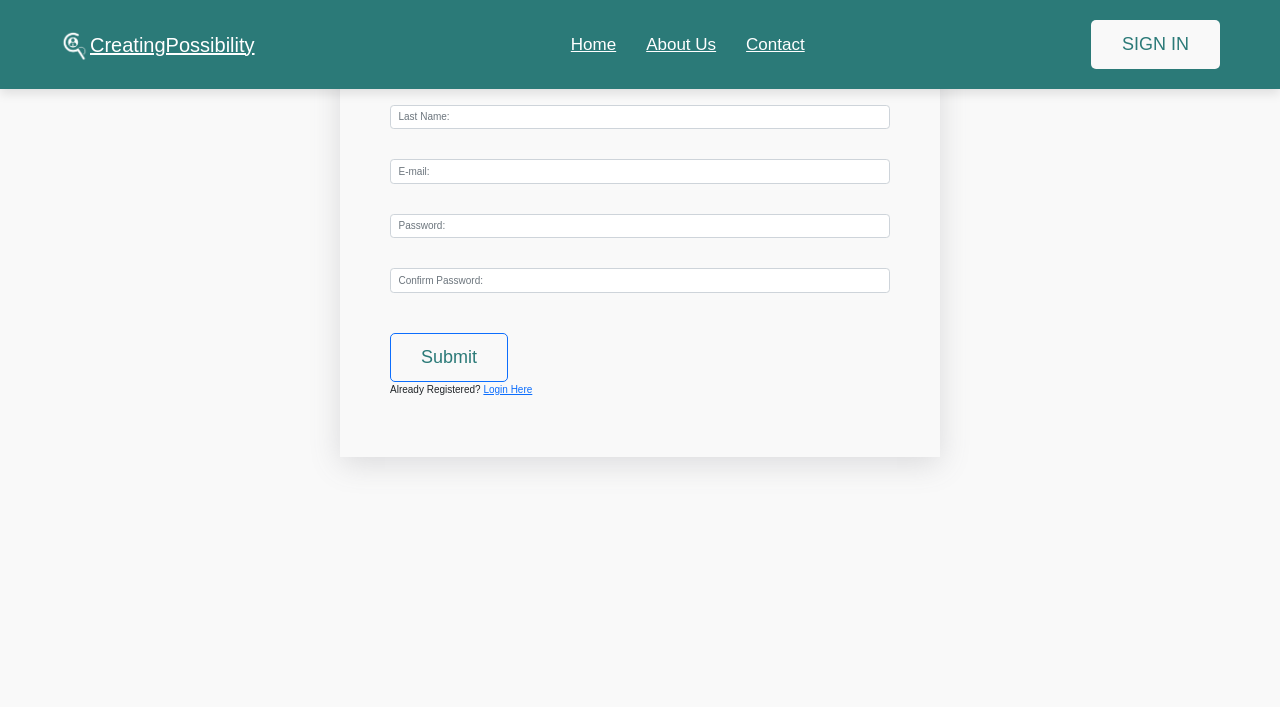
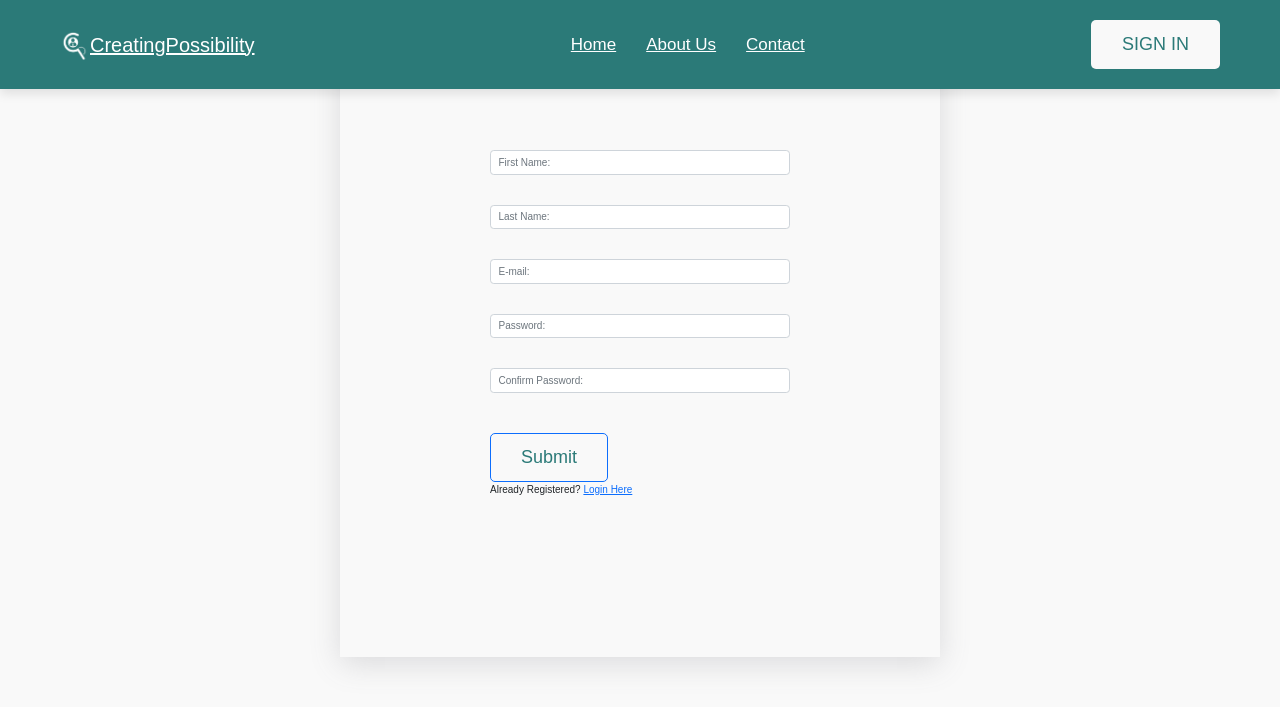
Before and after one commit to AiiJhayy/ByteMe, a PHP site: page /Reg_Seeker.php in a window 1280 px wide. Shown: the top 707 px of the page. Run offline with PHP 8.4, Linux system fonts and the light colour scheme.

Commit message:
Reg_Emp and Reg_Seeker padding change

```diff
--- a/Reg_Employer.php
+++ b/Reg_Employer.php
@@ -12,7 +12,7 @@
         .container {
             max-width: 600px;
             margin: 0 auto;
-            padding: 50px;
+            padding: 150px;
             box-shadow: rgba(100, 100, 111, 0.2) 0px 7px 29px 0px;
         }
 
--- a/Reg_Seeker.php
+++ b/Reg_Seeker.php
@@ -12,7 +12,7 @@
         .container {
             max-width: 600px;
             margin: 0 auto;
-            padding: 50px;
+            padding: 150px;
             box-shadow: rgba(100, 100, 111, 0.2) 0px 7px 29px 0px;
         }
 
```
